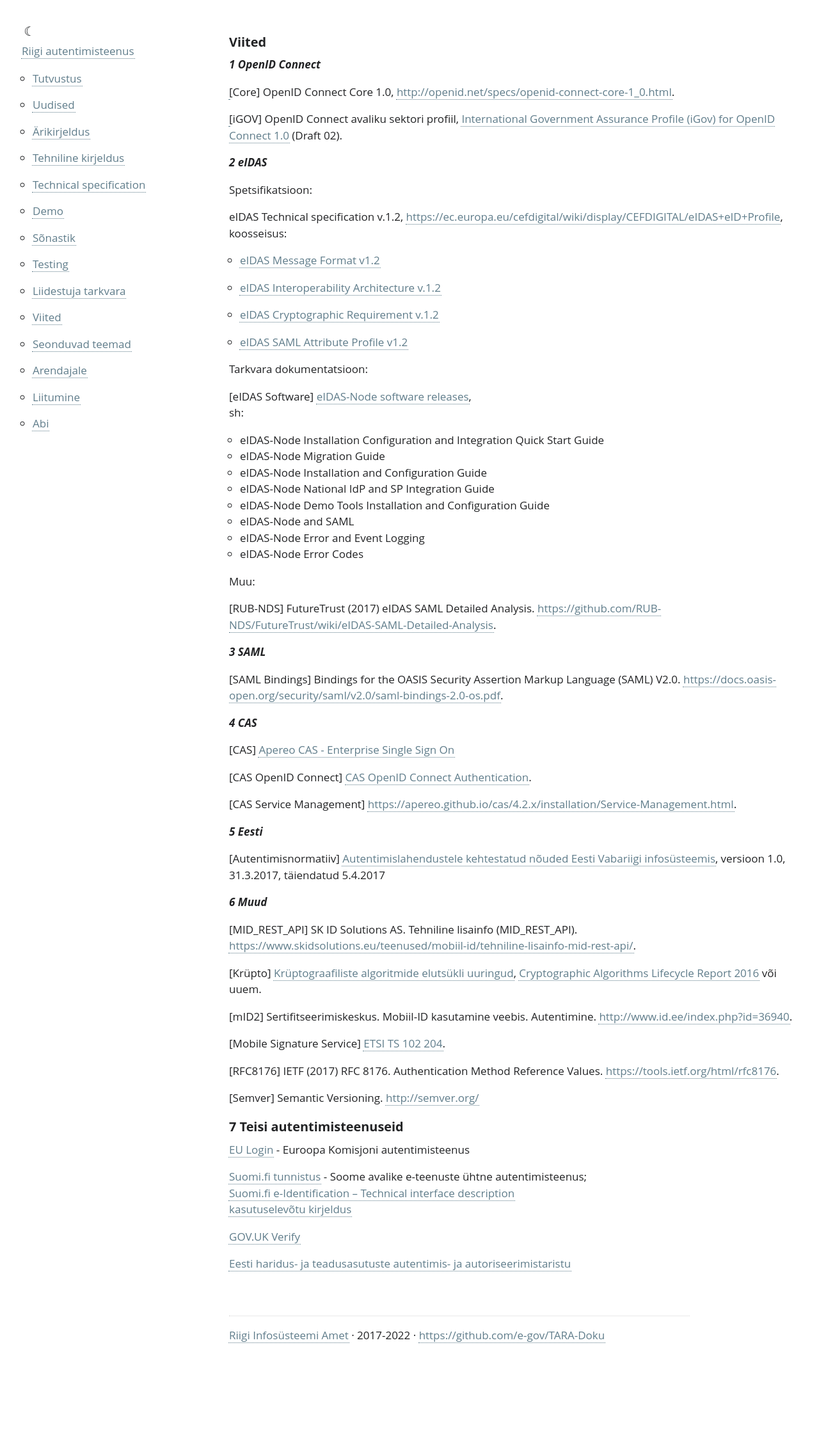
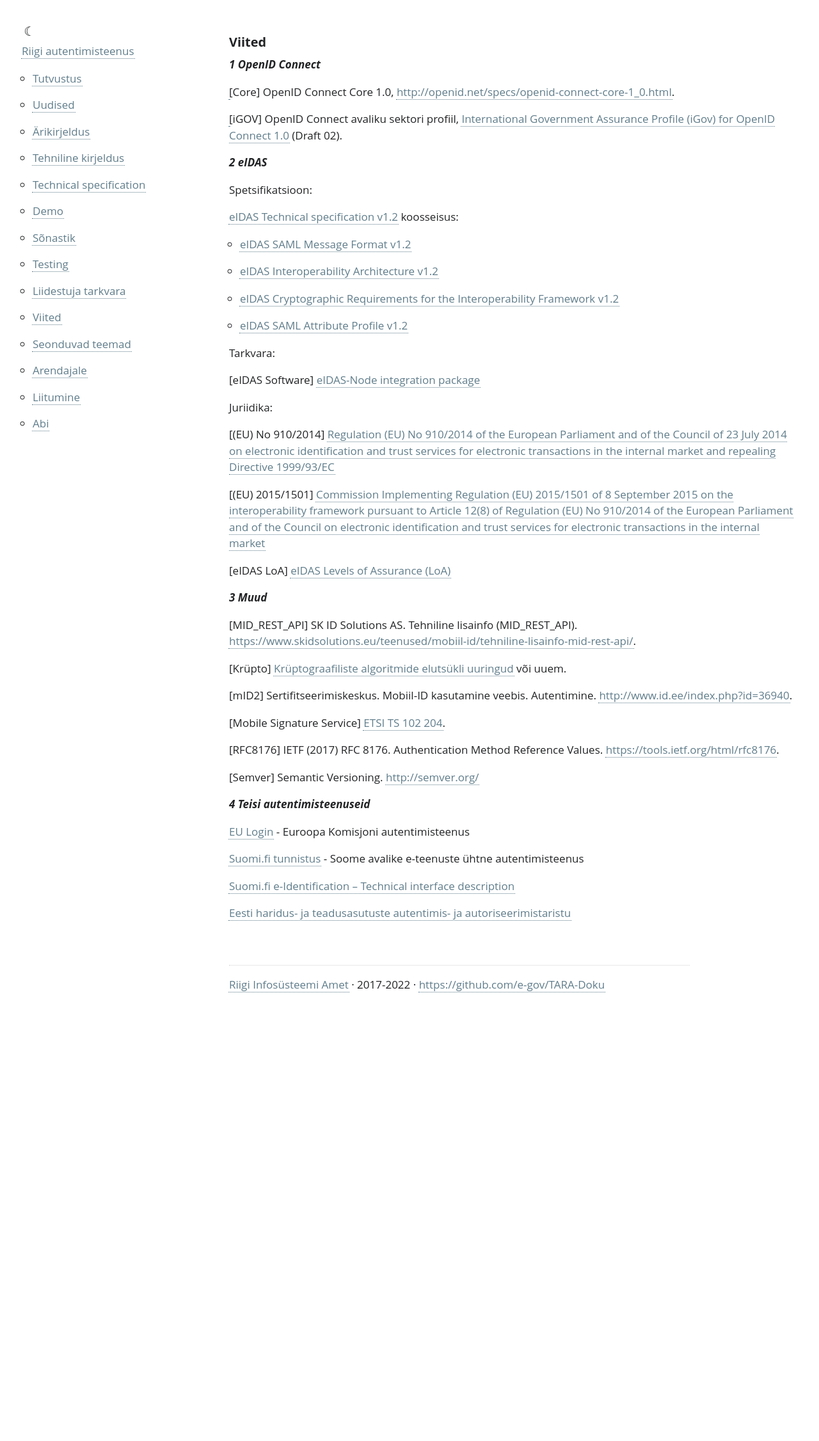
Before and after one commit to e-gov/TARA-Doku, a Jekyll site: the page built from Viited.md, in a window 1280 px wide. Shown: the whole page at 64% size. Built offline with Jekyll 4.4.1, drawn with Linux system fonts in a browser that asks for light colours; our own code applies the rules of GitHub Pages for plain Markdown files.

Commit message:
Update Viited.md

```diff
--- a/Viited.md
+++ b/Viited.md
@@ -3,6 +3,7 @@ permalink: Viited
 ---
 
 ## Viited
+
 
 ___1 OpenID Connect___
 
@@ -11,59 +12,39 @@ ___1 OpenID Connect___
 
 <a href='#1-2'></a>[iGOV] OpenID Connect avaliku sektori profiil, [International Government Assurance Profile (iGov) for OpenID Connect 1.0](http://openid.net/specs/openid-igov-openid-connect-1_0-02.html) (Draft 02).
 
+
 ___2 eIDAS___
 
 Spetsifikatsioon:
 
-eIDAS Technical specification v.1.2, [https://ec.europa.eu/cefdigital/wiki/display/CEFDIGITAL/eIDAS+eID+Profile](https://ec.europa.eu/cefdigital/wiki/display/CEFDIGITAL/eIDAS+eID+Profile),<br>
-koosseisus:
+[eIDAS Technical specification v1.2](https://ec.europa.eu/digital-building-blocks/wikis/display/DIGITAL/eIDAS+eID+Profile) koosseisus:
 
-- [eIDAS Message Format v1.2](https://ec.europa.eu/cefdigital/wiki/download/attachments/82773108/eIDAS%20SAML%20Message%20Format%20v.1.2%20Final.pdf?version=3&modificationDate=1571068651727&api=v2)
+- [eIDAS SAML Message Format v1.2](https://ec.europa.eu/digital-building-blocks/wikis/display/DIGITAL/eIDAS+eID+Profile?preview=/467109280/467109285/eIDAS%20SAML%20Message%20Format%20v.1.2%20Final.pdf)
 
-- [eIDAS Interoperability Architecture v.1.2](https://ec.europa.eu/cefdigital/wiki/download/attachments/82773108/eIDAS%20Interoperability%20Architecture%20v.1.2%20Final.pdf?version=3&modificationDate=1571068651790&api=v2)
+- [eIDAS Interoperability Architecture v1.2](https://ec.europa.eu/digital-building-blocks/wikis/display/DIGITAL/eIDAS+eID+Profile?preview=/467109280/467109283/eIDAS%20Interoperability%20Architecture%20v.1.2%20Final.pdf)
 
-- [eIDAS Cryptographic Requirement v.1.2](https://ec.europa.eu/cefdigital/wiki/download/attachments/82773108/eIDAS%20Cryptographic%20Requirement%20v.1.2%20Final.pdf?version=2&modificationDate=1571068651805&api=v2)
+- [eIDAS Cryptographic Requirements for the Interoperability Framework v1.2](https://ec.europa.eu/digital-building-blocks/wikis/display/DIGITAL/eIDAS+eID+Profile?preview=/467109280/467109282/eIDAS%20Cryptographic%20Requirement%20v.1.2%20Final.pdf)
 
-- [eIDAS SAML Attribute Profile v1.2](https://ec.europa.eu/cefdigital/wiki/download/attachments/82773108/eIDAS%20SAML%20Attribute%20Profile%20v1.2%20Final.pdf?version=2&modificationDate=1571068651772&api=v2)
+- [eIDAS SAML Attribute Profile v1.2](https://ec.europa.eu/digital-building-blocks/wikis/display/DIGITAL/eIDAS+eID+Profile?preview=/467109280/467109284/eIDAS%20SAML%20Attribute%20Profile%20v1.2%20Final.pdf)
 
-Tarkvara dokumentatsioon:
+Tarkvara:
 
-[eIDAS Software] [eIDAS-Node software releases](https://ec.europa.eu/cefdigital/wiki/display/CEFDIGITAL/eIDAS-Node+Integration+Package),<br>
-sh:
-- eIDAS-Node Installation Configuration and Integration Quick Start Guide
-- eIDAS-Node Migration Guide
-- eIDAS-Node Installation and Configuration Guide
-- eIDAS-Node National IdP and SP Integration Guide
-- eIDAS-Node Demo Tools Installation and Configuration Guide
-- eIDAS-Node and SAML
-- eIDAS-Node Error and Event Logging
-- eIDAS-Node Error Codes
+[eIDAS Software] [eIDAS-Node integration package](https://ec.europa.eu/digital-building-blocks/wikis/display/DIGITAL/eIDAS-Node+Integration+Package)
 
-Muu:
+Juriidika:
 
-[RUB-NDS] FutureTrust (2017) eIDAS SAML Detailed Analysis. [https://github.com/RUB-NDS/FutureTrust/wiki/eIDAS-SAML-Detailed-Analysis](https://github.com/RUB-NDS/FutureTrust/wiki/eIDAS-SAML-Detailed-Analysis).
+[(EU) No 910/2014] [Regulation (EU) No 910/2014 of the European Parliament and of the Council of 23 July 2014 on electronic identification and trust services for electronic transactions in the internal market and repealing Directive 1999/93/EC](https://eur-lex.europa.eu/legal-content/EN/TXT/?uri=uriserv%3AOJ.L_.2014.257.01.0073.01.ENG)
 
-___3 SAML___
+[(EU) 2015/1501] [Commission Implementing Regulation (EU) 2015/1501 of 8 September 2015 on the interoperability framework pursuant to Article 12(8) of Regulation (EU) No 910/2014 of the European Parliament and of the Council on electronic identification and trust services for electronic transactions in the internal market](https://eur-lex.europa.eu/legal-content/EN/TXT/?uri=CELEX:32015R1501)
 
-[SAML Bindings] Bindings for the OASIS Security Assertion Markup Language (SAML) V2.0. [https://docs.oasis-open.org/security/saml/v2.0/saml-bindings-2.0-os.pdf](https://docs.oasis-open.org/security/saml/v2.0/saml-bindings-2.0-os.pdf).
+[eIDAS LoA] [eIDAS Levels of Assurance (LoA)](https://ec.europa.eu/digital-building-blocks/wikis/display/DIGITAL/eIDAS+Levels+of+Assurance)
 
-___4 CAS___
 
-[CAS] [Apereo CAS - Enterprise Single Sign On](https://github.com/apereo/cas)
-
-[CAS OpenID Connect] [CAS OpenID Connect Authentication](https://apereo.github.io/cas/5.1.x/installation/OIDC-Authentication.html).
-
-[CAS Service Management] [https://apereo.github.io/cas/4.2.x/installation/Service-Management.html](https://apereo.github.io/cas/4.2.x/installation/Service-Management.html).
-
-___5 Eesti___
-
-[Autentimisnormatiiv] [Autentimislahendustele kehtestatud nõuded Eesti Vabariigi infosüsteemis](https://www.ria.ee/sites/default/files/content-editors/EID/autentimislahendustele-kehtivad-nouded.pdf), versioon 1.0, 31.3.2017, täiendatud 5.4.2017
-
-___6 Muud___
+___3 Muud___
 
 [MID_REST_API] SK ID Solutions AS. Tehniline lisainfo (MID_REST_API). [https://www.skidsolutions.eu/teenused/mobiil-id/tehniline-lisainfo-mid-rest-api/](https://www.skidsolutions.eu/teenused/mobiil-id/tehniline-lisainfo-mid-rest-api/).
 
-[Krüpto] [Krüptograafiliste algoritmide elutsükli uuringud](https://www.ria.ee/ee/kruptograafiliste-algoritmide-elutsukli-uuringud.html), [Cryptographic Algorithms Lifecycle Report 2016](https://www.ria.ee/public/RIA/Cryptographic_Algorithms_Lifecycle_Report_2016.pdf) või uuem.
+[Krüpto] [Krüptograafiliste algoritmide elutsükli uuringud](https://www.ria.ee/amet-uudised-ja-kontakt/uudised-pressikontakt/uuringud-ja-analuusid#kruptouuringud) või uuem.
 
 [mID2] Sertifitseerimiskeskus. Mobiil-ID kasutamine veebis. Autentimine. [http://www.id.ee/index.php?id=36940](http://www.id.ee/index.php?id=36940).
 
@@ -73,14 +54,13 @@ ___6 Muud___
 
 [Semver] Semantic Versioning. [http://semver.org/](http://semver.org/)
 
-## 7 Teisi autentimisteenuseid
+
+___4 Teisi autentimisteenuseid___
 
 [EU Login](https://ecas.ec.europa.eu/cas/about.html) - Euroopa Komisjoni autentimisteenus
 
-[Suomi.fi tunnistus](https://tunnistaminen.suomi.fi/sivut/info/tietoapalvelusta/) - Soome avalike e-teenuste ühtne autentimisteenus;<br>
-[Suomi.fi e-Identification – Technical interface description](https://esuomi.fi/suomi-fi-services/suomi-fi-e-identification/technical-interface-description/?lang=en)<br>
-[kasutuselevõtu kirjeldus](https://esuomi.fi/suomi-fi-tunnistusta-kayttaa-jo-suuri-joukko-kansalaisia-julkishallinnon-organisaatioiden-otettava-palvelu-kayttoon-syyskuuhun-2017-mennessa/)
+[Suomi.fi tunnistus](https://tunnistaminen.suomi.fi/sivut/info/tietoapalvelusta/) - Soome avalike e-teenuste ühtne autentimisteenus
 
-[GOV.UK Verify](https://www.gov.uk/government/publications/introducing-govuk-verify/introducing-govuk-verify)
+[Suomi.fi e-Identification – Technical interface description](https://esuomi.fi/suomi-fi-services/suomi-fi-e-identification/technical-interface-description/?lang=en)
 
 [Eesti haridus- ja teadusasutuste autentimis- ja autoriseerimistaristu](https://taat.edu.ee/main/)
```
